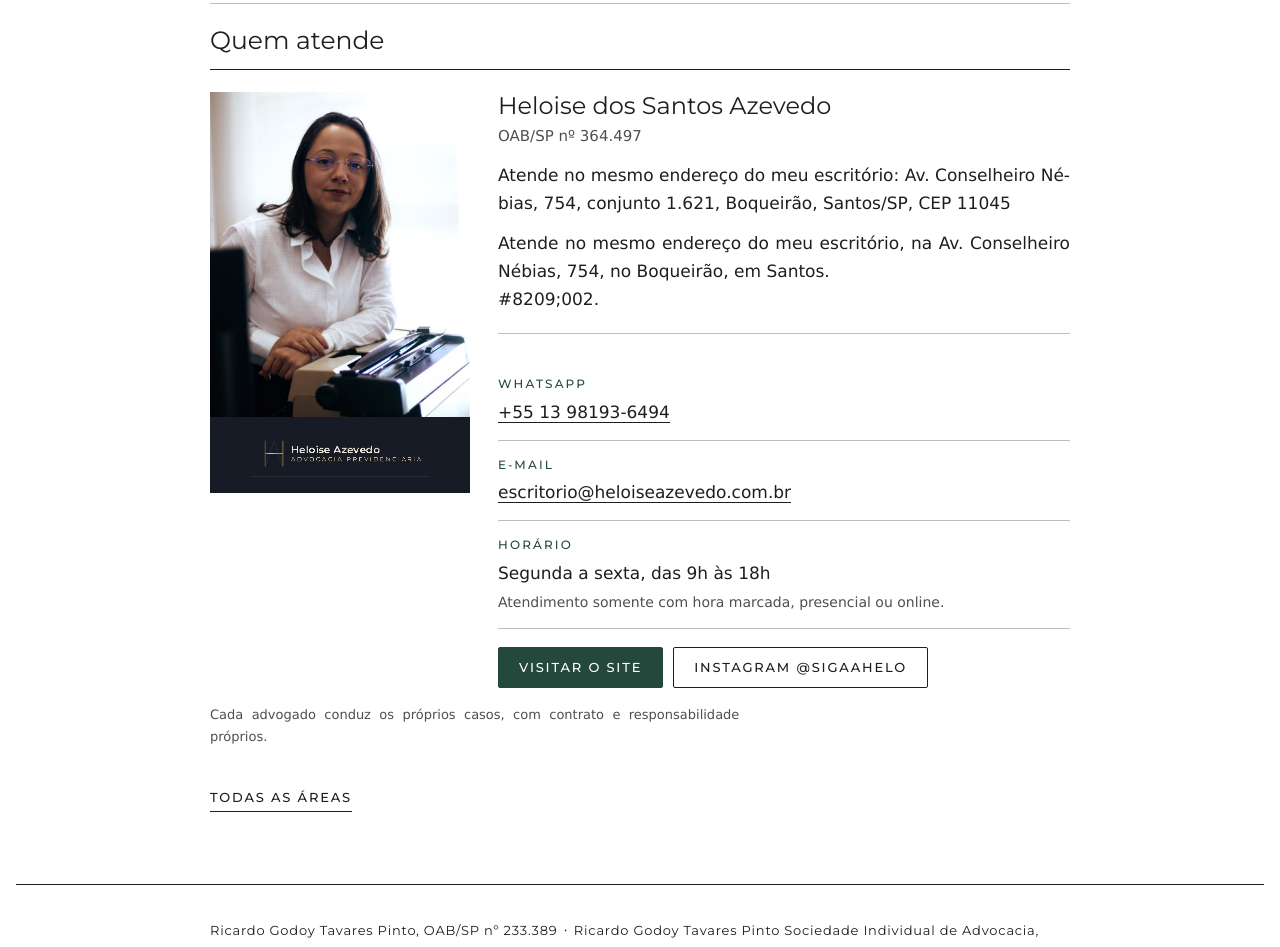
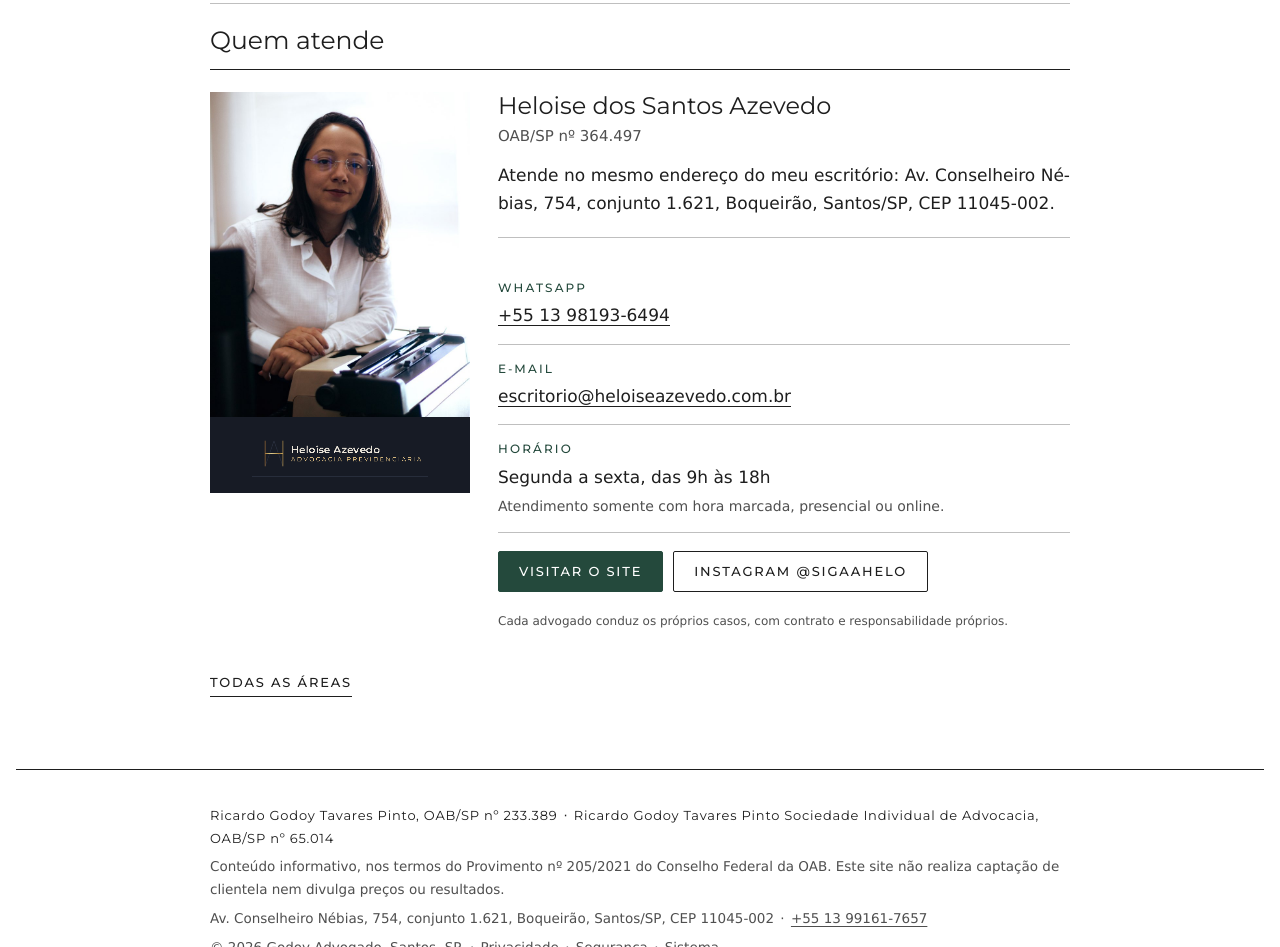
Before and after one commit to ricgtp/site, a plain HTML site: page parceiros/previdenciario.html in a window 1280 px wide. Shown: the part 942-1889 px from the top of the page. Drawn offline with Linux system fonts and the light colour scheme.

Commit message:
Parceiros: aviso alinhado na coluna dos contatos, em uma linha
Co-Authored-By: Claude Opus 5.5 <noreply@anthropic.com>
Claude-Session: https://claude.ai/code/session_01UaTZiaiE7VwJVi2EdZxifP

```diff
--- a/parceiros/previdenciario.html
+++ b/parceiros/previdenciario.html
@@ -37,7 +37,7 @@
 .parc .oab{margin-top:4px;font-size:15px;color:var(--muted)}
 .parc .botoes{display:flex;flex-wrap:wrap;gap:10px;margin-top:18px}
 .parc p{margin-top:12px}
-.aviso{margin-top:28px;font-size:13px;color:var(--muted);max-width:65ch}
+.art .parc p.aviso{margin-top:20px;font-size:12px;color:var(--muted);text-align:left;hyphens:manual}
 .fale{margin-top:20px;border-top:1px solid var(--rule);display:grid;gap:0}
 .fale>div{padding:14px 0;border-bottom:1px solid var(--rule)}
 .fale .rot{font-family:var(--display);font-weight:500;font-size:12px;letter-spacing:.18em;text-transform:uppercase;color:var(--accent)}
@@ -98,15 +98,15 @@
 <div class="parc">
 <div><div class="foto"><img src="/parceiros/heloise.jpg" alt="Heloise dos Santos Azevedo no escritório" width="800" height="1000" loading="lazy"></div><div class="logo"><img src="/parceiros/heloise-logo.png" alt="Heloise Azevedo, advocacia previdenciária" width="348" height="87" loading="lazy"></div></div>
 <div><h3>Heloise dos Santos Azevedo</h3><div class="oab">OAB/SP nº 364.497</div>
-<p>Atende no mesmo endereço do meu escritório: Av. Conselheiro Nébias, 754, conjunto 1.621, Boqueirão, Santos/SP, CEP 11045<p>Atende no mesmo endereço do meu escritório, na Av. Conselheiro Nébias, 754, no Boqueirão, em Santos.</p>#8209;002.</p>
+<p>Atende no mesmo endereço do meu escritório: Av. Conselheiro Nébias, 754, conjunto 1.621, Boqueirão, Santos/SP, CEP 11045&#8209;002.</p>
 <div class="fale">
 <div><div class="rot">WhatsApp</div><div class="val"><a href="https://wa.me/5513981936494" target="_blank" rel="noopener">+55&nbsp;13&nbsp;98193&#8209;6494</a></div></div>
 <div><div class="rot">E&#8209;mail</div><div class="val"><a href="mailto:escritorio@heloiseazevedo.com.br">escritorio@heloiseazevedo.com.br</a></div></div>
 <div><div class="rot">Horário</div><div class="val">Segunda a sexta, das 9h às 18h</div><div class="obs">Atendimento somente com hora marcada, presencial ou online.</div></div>
 </div>
-<p class="botoes"><a class="btn primary" href="https://heloiseazevedo.com.br/" target="_blank" rel="noopener">Visitar o site</a> <a class="btn" href="https://www.instagram.com/sigaahelo/" target="_blank" rel="noopener">Instagram @sigaahelo</a></p></div>
+<p class="botoes"><a class="btn primary" href="https://heloiseazevedo.com.br/" target="_blank" rel="noopener">Visitar o site</a> <a class="btn" href="https://www.instagram.com/sigaahelo/" target="_blank" rel="noopener">Instagram @sigaahelo</a></p>
+<p class="aviso" style="text-align:left;max-width:none">Cada advogado conduz os próprios casos, com contrato e responsabilidade próprios.</p></div>
 </div>
-<p class="aviso">Cada advogado conduz os próprios casos, com contrato e responsabilidade próprios.</p>
 <a class="link back" href="/areas/">Todas as áreas</a>
 </div>
 </div></div>
```
Also changed, not shown: parceiros/trabalhista.html (+4 -4 lines).
